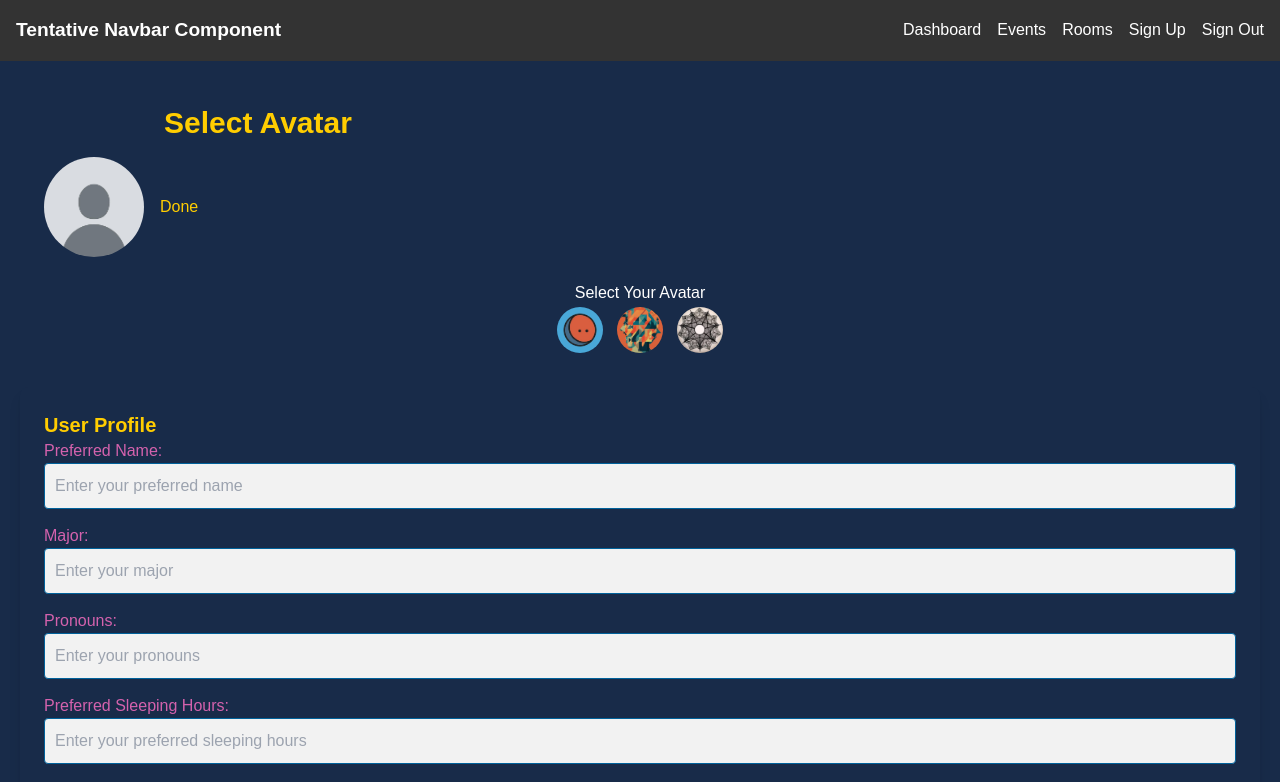
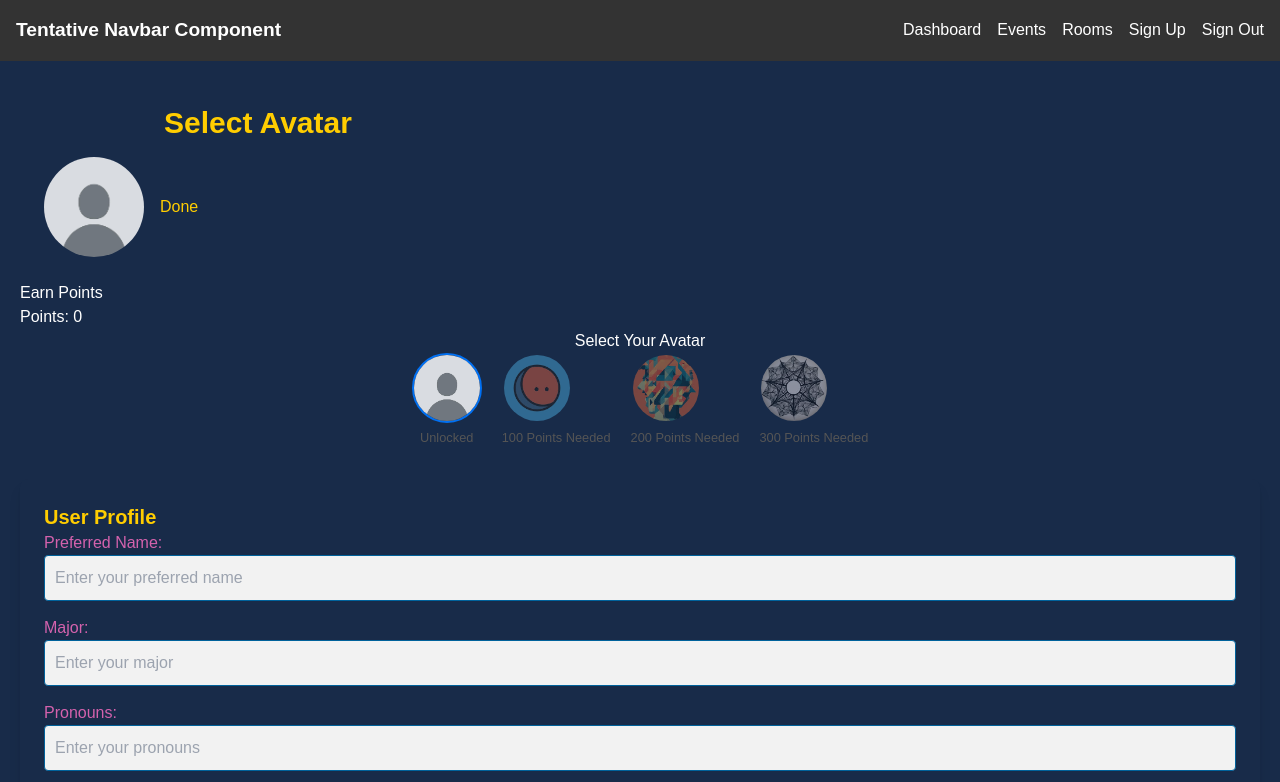
Before and after one commit to a2jensen/CSE-110-TritonMates, a Next.js app: page /user in a window 1280 px wide. Shown: the top 782 px of the page. Built offline with nearby package versions, Linux system fonts and the light colour scheme.

Commit message:
avatar & pts to curr dev

```diff
--- a/app/user/page.tsx
+++ b/app/user/page.tsx
@@ -6,12 +6,27 @@ import Link from "next/link";
 import ProfileSummary from "../../components/user/profileSummary";
 
 const UserPage = () => {
-  const [avatar, setAvatar] = useState("/avatars/default.png"); // Default avatar
+  const [avatar, setAvatar] = useState('/avatars/default.png'); // Default avatar
+  const [points, setPoints] = useState(0);
+
+  const avatars = [
+    { src: '/avatars/default.png', pointsRequired: 0 },
+    { src: '/avatars/avatar1.png', pointsRequired: 100 },
+    { src: '/avatars/avatar2.png', pointsRequired: 200 },
+    { src: '/avatars/avatar3.png', pointsRequired: 300 },
+  ];
 
   const handleAvatarChange = (newAvatar: string) => {
     setAvatar(newAvatar);
-    // Optionally, send the updated avatar to the backend
+    // backend can save avatar
   };
+
+  const addPoints = () => {
+    setPoints((prevPoints) => prevPoints + 50);
+    // backend can send updated pts
+  };
+
+
 
   return (
     <div className="user-page bg-[#182B49] text-white min-h-screen">
@@ -25,10 +40,15 @@ const UserPage = () => {
         </div>
       </header>
 
+      <button onClick={addPoints}>Earn Points</button>
+      <p>{`Points: ${points}`}</p>
+
       <div className="avatar-selector-container mb-8">
         <AvatarSelector
           currentAvatar={avatar}
           onAvatarChange={handleAvatarChange}
+          avatars={avatars}
+          points={points}
         />
       </div>
 
--- a/components/user/AvatarSelector.jsx
+++ b/components/user/AvatarSelector.jsx
@@ -1,18 +1,14 @@
-import { useState } from "react";
+import { useState } from 'react';
 
-const avatars = [
-  "/avatars/avatar1.png",
-  "/avatars/avatar2.png",
-  "/avatars/avatar3.png",
-];
-
-const AvatarSelector = ({ currentAvatar, onAvatarChange }) => {
+const AvatarSelector = ({ currentAvatar, onAvatarChange, avatars, points }) => {
   const [selectedAvatar, setSelectedAvatar] = useState(currentAvatar);
 
   const handleAvatarSelect = (avatar) => {
-    setSelectedAvatar(avatar);
-    if (onAvatarChange) {
-      onAvatarChange(avatar);
+    if (points >= avatar.pointsRequired) { // If avatar's unlocked
+      setSelectedAvatar(avatar.src);
+      if (onAvatarChange) {
+        onAvatarChange(avatar.src);
+      }
     }
   };
 
@@ -21,15 +17,23 @@ const AvatarSelector = ({ currentAvatar, onAvatarChange }) => {
       <h3>Select Your Avatar</h3>
       <div className="avatar-list">
         {avatars.map((avatar) => (
-          <img
-            key={avatar}
-            src={avatar}
-            alt="Avatar"
-            className={`avatar-item ${
-              selectedAvatar === avatar ? "selected" : ""
-            }`}
-            onClick={() => handleAvatarSelect(avatar)}
-          />
+          <div key={avatar.src} className="avatar-container">
+            <img
+              src={avatar.src}
+              alt="Avatar"
+              className={`avatar-item ${selectedAvatar === avatar.src ? 'selected' : ''}`}
+              onClick={() => handleAvatarSelect(avatar)}
+              style={{
+                opacity: points >= avatar.pointsRequired ? 1 : 0.5,
+                cursor: points >= avatar.pointsRequired ? 'pointer' : 'not-allowed',
+              }}
+            />
+            <p className="points-label">
+              {points >= avatar.pointsRequired
+                ? 'Unlocked'
+                : `${avatar.pointsRequired} Points Needed`}
+            </p>
+          </div>
         ))}
       </div>
       <style jsx>{`
@@ -38,18 +42,30 @@ const AvatarSelector = ({ currentAvatar, onAvatarChange }) => {
         }
         .avatar-list {
           display: flex;
-          gap: 10px;
+          gap: 20px;
           justify-content: center;
+          flex-wrap: wrap;
+        }
+        .avatar-container {
+          text-align: center;
         }
         .avatar-item {
-          width: 50px;
-          height: 50px;
+          width: 70px;
+          height: 70px;
           border: 2px solid transparent;
           border-radius: 50%;
-          cursor: pointer;
+          transition: border-color 0.2s ease-in-out, transform 0.2s;
+        }
+        .avatar-item:hover {
+          transform: scale(1.1);
         }
         .avatar-item.selected {
           border-color: #0070f3;
+        }
+        .points-label {
+          font-size: 0.8rem;
+          margin-top: 5px;
+          color: #555;
         }
       `}</style>
     </div>
```
